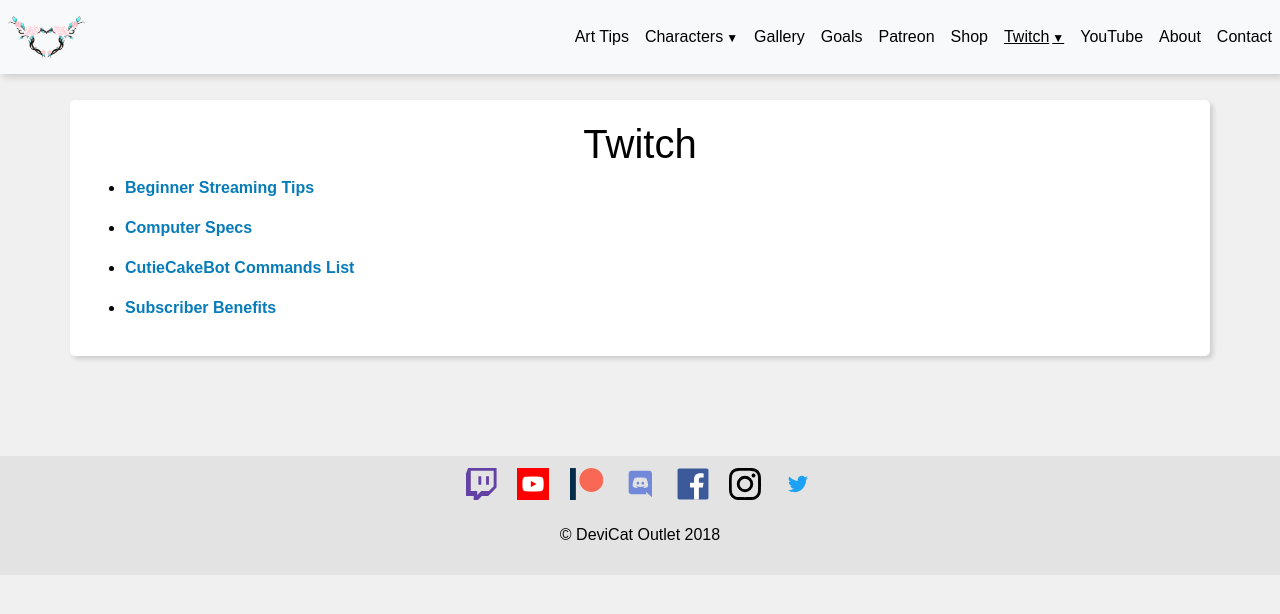
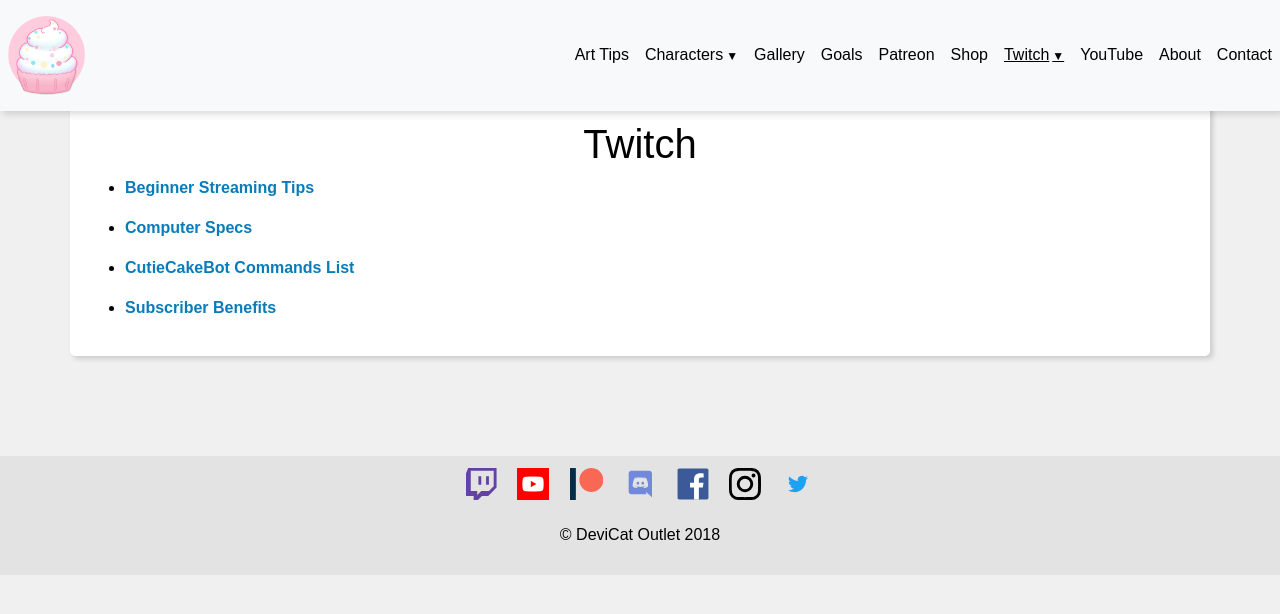
Before and after one commit to DeviCatOutlet/devicatoutlet.github.io, a Jekyll site: the page built from twitch.md, in a window 1280 px wide. Shown: the top 614 px of the page. Built offline with Jekyll 4.4.1, drawn with Linux system fonts in a browser that asks for light colours; our own code applies the rules of GitHub Pages for plain Markdown files.

Commit message:
Update Nav Icon to Cake

```diff
--- a/_layouts/default.html
+++ b/_layouts/default.html
@@ -19,7 +19,7 @@
     <nav>
       <input type=checkbox>
       <div id=raptor_button><div></div><div></div><div></div></div>
-      <a class=keep href="/"><img src="img/mainbanner.png" alt="DeviCat"></a>
+      <a class=keep href="/"><img src="img/cakeicon.png" alt="DeviCat"></a>
       <div style="flex-grow: 1"></div>
       {%- for dest in site.nav %}{%- for info in dest -%}
         {%- if info[1] -%}
```
Also changed, not shown: img/cakeicon.png (added).
